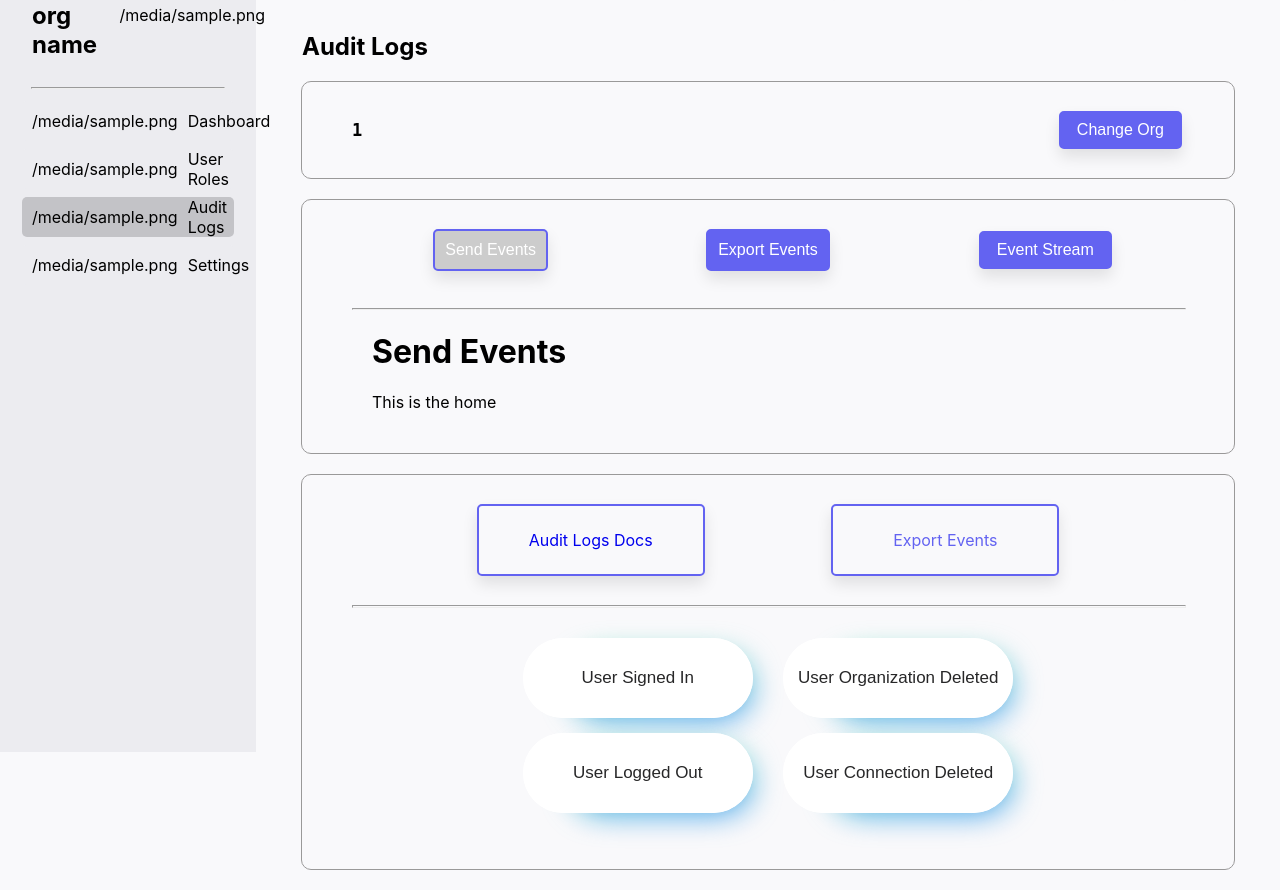
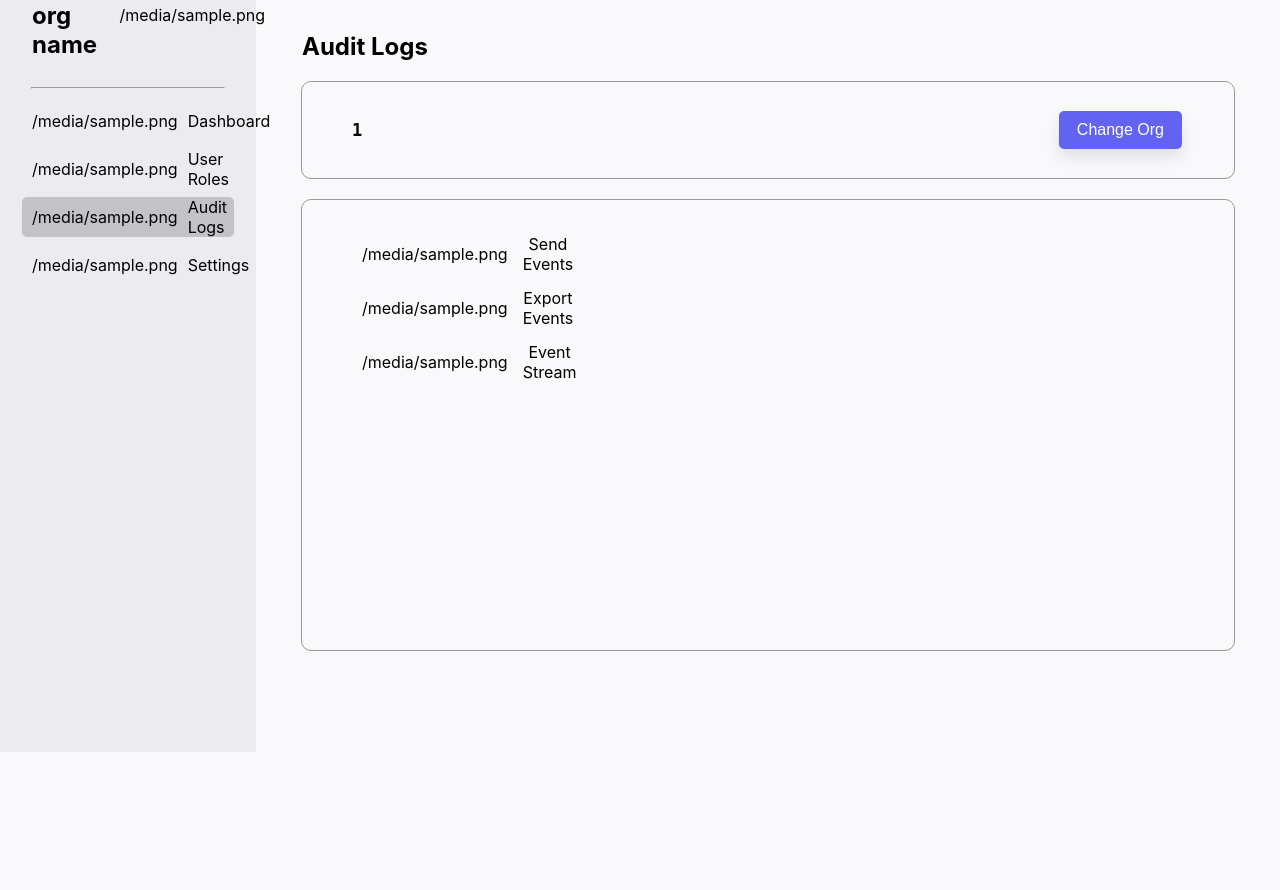
Before and after one commit to workos/python-flask-example-applications, a Flask app: template python-flask-audit-logs-example/templates/send_events.html in a window 1280 px wide. Shown: the part 48-938 px from the top of the page. After the commit the page ends 800 px from the top, so only its background shows below. Run offline with Flask 2, Linux system fonts and the light colour scheme; the template is opened without the code that fills it: most values are stand-ins (such as "Sample title", 1, 10 or a date in 2020); some libraries are stand-ins or nearby versions.

Commit message:
Update content navigation logic

```diff
--- a/python-flask-audit-logs-example/static/login.css
+++ b/python-flask-audit-logs-example/static/login.css
@@ -46,7 +46,8 @@
 }
 
 .flex-start {
-  justify-content: start;
+  justify-content: flex-start;
+  align-items: flex-start;
 }
 
 .flex_column {
@@ -68,6 +69,10 @@
   width: 75%;
 }
 
+.width-11vw {
+  width: 11vw;
+}
+
 .width-40vw {
   width: 65vw;
 }
@@ -78,6 +83,10 @@
 
 .width-100p {
   width: 100%;
+}
+
+.height-50vh {
+  height: 50vh;
 }
 
 .margin-y-15 {
@@ -124,6 +133,16 @@
   box-shadow: 0px 8px 15px rgba(0, 0, 0, 0.1);
 }
 
+.remove-style {
+  background: none;
+  color: inherit;
+  border: none;
+  padding: 0;
+  font: inherit;
+  cursor: pointer;
+  outline: inherit;
+}
+
 .sidebar-button {
   width: 15vw;
   height: 30px;
@@ -136,12 +155,29 @@
   justify-content: flex-start;
 }
 
-.sidebar-button p {
+.content-button {
+  width: 15vw;
+  height: 30px;
+  border: none;
+  border-radius: 5px;
+  margin: 4px 0px;
+  padding: 5px 10px;
+  text-align: left;
+  background-color: #f9f9fb;
+  justify-content: flex-start;
+}
+
+.sidebar-button p,
+.content-button a {
   padding-left: 10px;
 }
 
 .sidebar-button:hover:not(.audit-logs) {
   background-color: #dadae0;
+}
+
+.content-button:hover:not(.active) {
+  background-color: #ebebf2;
 }
 
 .audit-logs {
@@ -345,7 +381,7 @@
 }
 
 .tab.active {
-  background-color: #ccc;
+  background-color: #e3e3e3;
 }
 
 .tab:hover {
@@ -353,8 +389,7 @@
 }
 
 .tab-content {
-  margin-left: 20px;
-  margin-right: 20px;
+  margin-left: 65px;
 }
 
 #snackbar {
--- a/python-flask-audit-logs-example/templates/send_events.html
+++ b/python-flask-audit-logs-example/templates/send_events.html
@@ -70,93 +70,75 @@
                     <a href="/logout"><button class="button">Change Org</button></a>
                 </div>
             </div>
-            <div class="card width-40vw">
-                <div class="flex">
-                    <div class="flex space-evenly width-40vw margin-b-25">
-                        <a href="#send-events"><button data-tab-target="#send-events" class="button active tab">Send Events</button></a>
-                    </div>
-                    <div class="flex space-evenly width-40vw margin-b-25">
-                        <a href="#export-events"><button data-tab-target="#export-events" class="button tab">Export Events</button></a>
-                    </div>
-                    <div class="flex space-evenly width-40vw margin-b-25">
-                        <a href="/events"><button  class="button">Event Stream</button></a>
+            <div class="card width-40vw height-50vh">
+                <div class="flex flex-start">
+                    <div class="flex-column flex-start">
+                        <div data-tab-target="#send-events" name='#send-events' class="flex space-evenly width-11vw content-button tab">
+                            <div>{{ lucide.icon('send', stroke_width=1) }}</div>
+                            <div>
+                                <a href="#send-events" class="remove-style"><button class="remove-style">Send Events</button></a>
                             </div>
                         </div>
-                <hr style="height:0.5px;width:100%;">
+                        <div data-tab-target="#export-events" name='#export-events' class="flex space-evenly width-11vw content-button  tab">
+                            <div>{{ lucide.icon('download', stroke_width=1) }}</div>
+                            <div>
+                                <a href="#export-events" class="remove-style"><button class="remove-style">Export Events</button></a>
+                            </div>
+                        </div>
+                        <div class="flex space-evenly width-11vw content-button tab">
+                            <div>{{ lucide.icon('eye', stroke_width=1) }}</div>
+                            <div>
+                                <a href="/events" class="remove-style"><button class="remove-style">Event Stream</button></a>
+                            </div>
+                        </div>
+                    </div>
+                    <div class="tab-content">
+                        <div id="send-events" name='#send-events' data-tab-content>
+                          <h3>Send "User Organization Deleted" Event</h3>
+                          <form action="{{ url_for('send_event') }}" method="POST">
 
-                <div class="tab-content">
-                    <div id="send-events" data-tab-content class="active">
-                      <h1>Send Events</h1>
-                      <p>This is the home</p>
+                            <label for="">Event Name</label>
+                            <input type="text">
+                            <label for="">xxx</label>
+                            <input type="text">
+                            <label for="">xxx</label>
+                            <input type="text">
+
+                                <div>
+                                    <button class="" name="event" id="user_org_deleted" value="2" type="submit" onclick="showSnackbar()">
+                                        <div class="flex width-100p">
+                                            <p>User Organization Deleted</p>
+                                        </div>
+                                    </button>
                                 </div>
 
-                    <div id="export-events" data-tab-content>
+                          </form>
+                        </div>
+
+                        <div id="export-events" name='#export-events' data-tab-content>
                             <form action="{{ url_for('get_events') }}" method="POST">
-                            <div class="flex  card">
                                 <div class="flex">
-                                    <button class="box" name="event" id="generate_csv" value="generate_csv" type="submit">
+                                    <button class="" name="event" id="generate_csv" value="generate_csv" type="submit">
                                         <div class="flex width-100p">
                                             <p>Generate CSV</p>
                                         </div>
                                     </button>
-                                    <button class="box" name="event" id="access_csv" value="access_csv" type="submit">
+                                    <button class="" name="event" id="access_csv" value="access_csv" type="submit">
                                         <div class="flex width-100p">
                                             <p>Access CSV</p>
                                         </div>
                                     </button>
                                 </div>
-                            </div>
                             </form>
                         </div>
+                      </div>
+                </div>
+
+
+
 
             </div>
 
-            </div>
-            <div class="card width-40vw">
-                <div class="flex space-evenly width-40vw margin-b-25">
-                    <div>
-                        <div class="button button-outline width-15vw">
-                            <a href="https://workos.com/docs/audit-logs" target="_blank"><p>Audit Logs Docs</p></a>
-                        </div>
-                    </div>
-                    <div>
-                        <a href="{{ url_for('export_events') }}">
-                            <div class="button button-outline width-15vw">
-                                <p>Export Events</p>
-                            </div>
-                        </a>
-                    </div>
-                </div>
-                <hr style="height:0.5px;width:100%;">
-                <form action="{{ url_for('send_event') }}" method="POST">
-                    <div class="flex margin-y-15">
-                        <div>
-                            <button class="box" name="event" id="user_signed_in" value="0" type="submit" onclick="showSnackbar()">
-                                <div class="flex width-100p">
-                                    <p>User Signed In</p>
-                                </div>
-                            </button>
-                            <button class="box" name="event" id="user_logged_out" value="1" type="submit" onclick="showSnackbar()">
-                                <div class="flex width-100p">
-                                    <p>User Logged Out</p>
-                                </div>
-                            </button>
-                        </div>
-                        <div>
-                            <button class="box" name="event" id="user_org_deleted" value="2" type="submit" onclick="showSnackbar()">
-                                <div class="flex width-100p">
-                                    <p>User Organization Deleted</p>
-                                </div>
-                            </button>
-                            <button class="box" name="event" id="user_connection_deleted" value="3" type="submit" onclick="showSnackbar()">
-                                <div class="flex width-100p">
-                                    <p>User Connection Deleted</p>
-                                </div>
-                            </button>
-                        </div>
-                    </div>
-                </form>
-            </div>
             <div id="snackbar">Log Event Sent</div>
         </div>
     </div>
@@ -183,10 +165,28 @@
                 })
                 tab.classList.add('active')
                 target.classList.add('active')
-            // console.log(target.id)
-            // localStorage.setItem('selectedTab', target.id)
+                localStorage.setItem('selectedTab', target.getAttribute('name'))
             })
         })
+
+        tabs.forEach(tab => {
+            if(localStorage.getItem('selectedTab') != undefined || null) {
+                if(tab.getAttribute('name') == localStorage.getItem('selectedTab')){
+                    const target = document.querySelector(tab.dataset.tabTarget)
+                    tabContents.forEach(tabContent => {
+                        tabContent.classList.remove('active')
+                    })
+                    tabs.forEach(tab => {
+                        tab.classList.remove('active')
+                    })
+                    tab.classList.add('active')
+                    target.classList.add('active')
+                }
+            }
+        })
+
+
+
     </script>
 </body>
 
```
Lines whose indentation alone changed are shown as unchanged.
